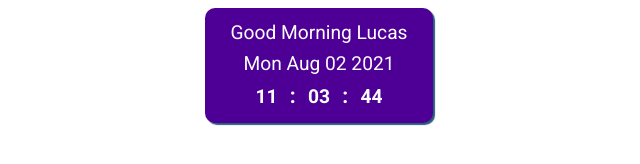
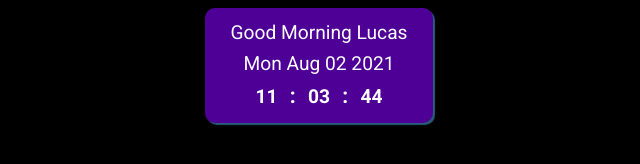
Before and after one commit to lucasli233/notion_widgets, a plain HTML site: page index.html in a window 1280 px wide. Shown: the whole page, without its empty margins (321-961 px from the left). Drawn offline with Linux system fonts and the light colour scheme.

Commit message:
Update index.html

```diff
--- a/index.html
+++ b/index.html
@@ -10,7 +10,7 @@
         /*CSS RESETS*/
 
 body{
-    background-color: #fff;
+    background-color: #000000;
     line-height: 1.6;
 
 }
```
